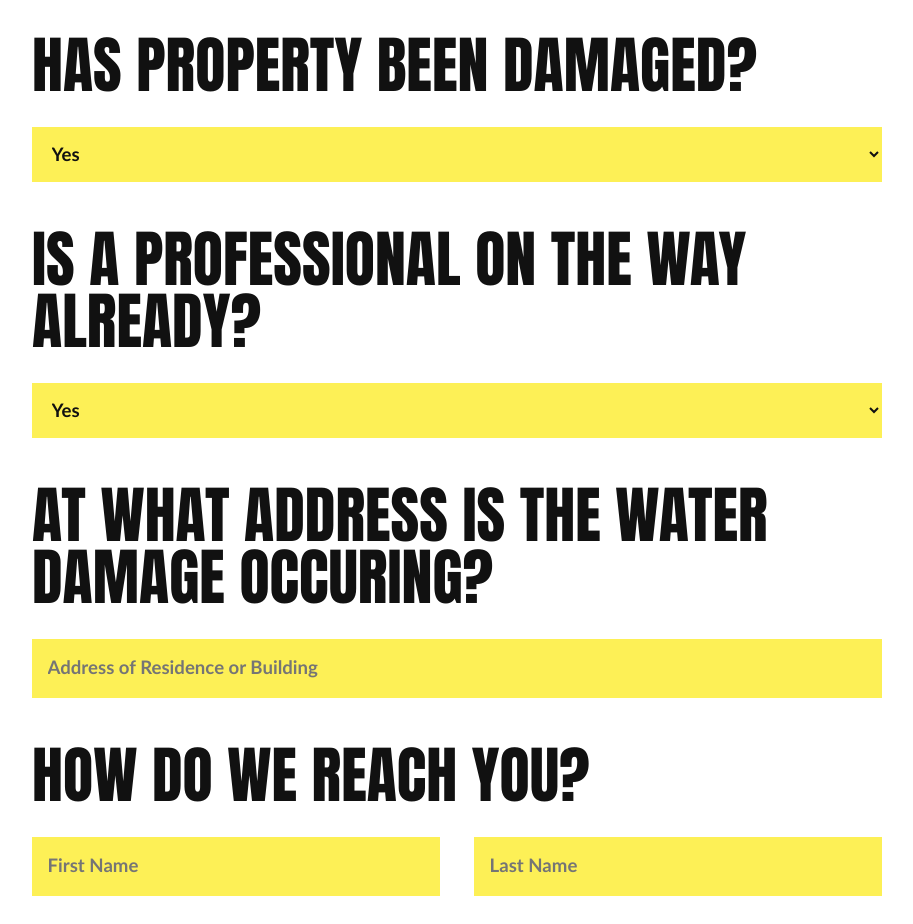
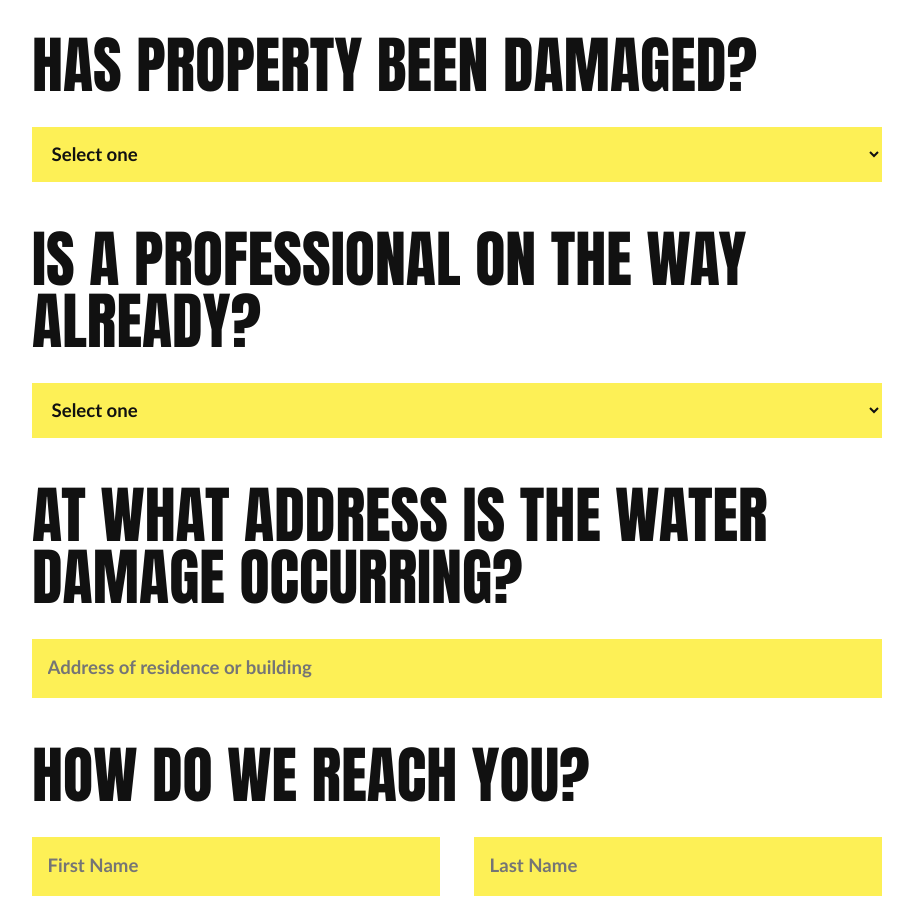
Before and after one commit to JordanMoureau/service-master, a Next.js app: page /lead-generator/we-can-help in a window 1280 px wide. Shown: the part 1160-2084 px from the top of the page, without its empty margins (183-1096 px from the left). Built offline with nearby package versions, Linux system fonts and the light colour scheme; a web font is replaced by a local one.

Commit message:
functional forms via form spree

```diff
--- a/src/app/components/LeadContactForm.js
+++ b/src/app/components/LeadContactForm.js
@@ -12,7 +12,7 @@ export default function LeadContactForm() {
     const form = e.currentTarget;
     const data = new FormData(form);
 
-    const res = await fetch("https://formspree.io/f/xzzanzav", {
+    const res = await fetch("https://formspree.io/f/manrpabl", {
       method: "POST",
       body: data,
       headers: { Accept: "application/json" },
@@ -25,12 +25,20 @@ export default function LeadContactForm() {
       setStatus("error");
     }
   }
+
   return (
     <div className="lead-contact">
       <form onSubmit={handleSubmit}>
+        {/* subject line in the email you get */}
+        <input
+          type="hidden"
+          name="_subject"
+          value="New water damage lead (SMC site)"
+        />
+
         <label>
           <h1>How long has water been leaking?</h1>
-          <select name="duration" required>
+          <select name="leak_duration" required>
             <option value="">Select one</option>
             <option value="<1hr">Less than 1 hour</option>
             <option value="1-6hr">1–6 hours</option>
@@ -43,36 +51,62 @@ export default function LeadContactForm() {
 
         <label>
           <h1>Has property been damaged?</h1>
-          <select name="duration" required>
-            <option value="yes">Yes</option>
-            <option value="no">No</option>
-          </select>
-        </label>
-        <label>
-          <h1>Is a professional on the way already?</h1>
-          <select name="duration" required>
+          <select name="property_damage" required>
+            <option value="">Select one</option>
             <option value="yes">Yes</option>
             <option value="no">No</option>
           </select>
         </label>
 
         <label>
-          <h1>at what Address is the water damage occuring?</h1>
-          <input placeholder="Address of Residence or Building"></input>
+          <h1>Is a professional on the way already?</h1>
+          <select name="pro_on_way" required>
+            <option value="">Select one</option>
+            <option value="yes">Yes</option>
+            <option value="no">No</option>
+          </select>
+        </label>
+
+        <label>
+          <h1>At what address is the water damage occurring?</h1>
+          <input
+            name="address"
+            placeholder="Address of residence or building"
+            required
+          />
         </label>
 
         <label>
           <h1>How do we reach you?</h1>
           <div className="input-spacer">
-            <input className="half" placeholder="First Name"></input>
-            <input className="half" placeholder="Last Name"></input>
+            <input
+              className="half"
+              name="first_name"
+              placeholder="First Name"
+              required
+            />
+            <input
+              className="half"
+              name="last_name"
+              placeholder="Last Name"
+              required
+            />
           </div>
-          <input placeholder="Phone Number"></input>
+          <input name="phone" placeholder="Phone Number" required />
         </label>
 
-        <button type="submit">
-          <h2>We're On Our Way</h2>
+        <button type="submit" disabled={status === "sending"}>
+          <h2>{status === "sending" ? "Sending..." : "We're On Our Way"}</h2>
         </button>
+
+        {status === "success" && (
+          <p className="form-success">Thanks! We’ve received your info.</p>
+        )}
+        {status === "error" && (
+          <p className="form-error">
+            Something went wrong. Please call us directly.
+          </p>
+        )}
       </form>
     </div>
   );
```
